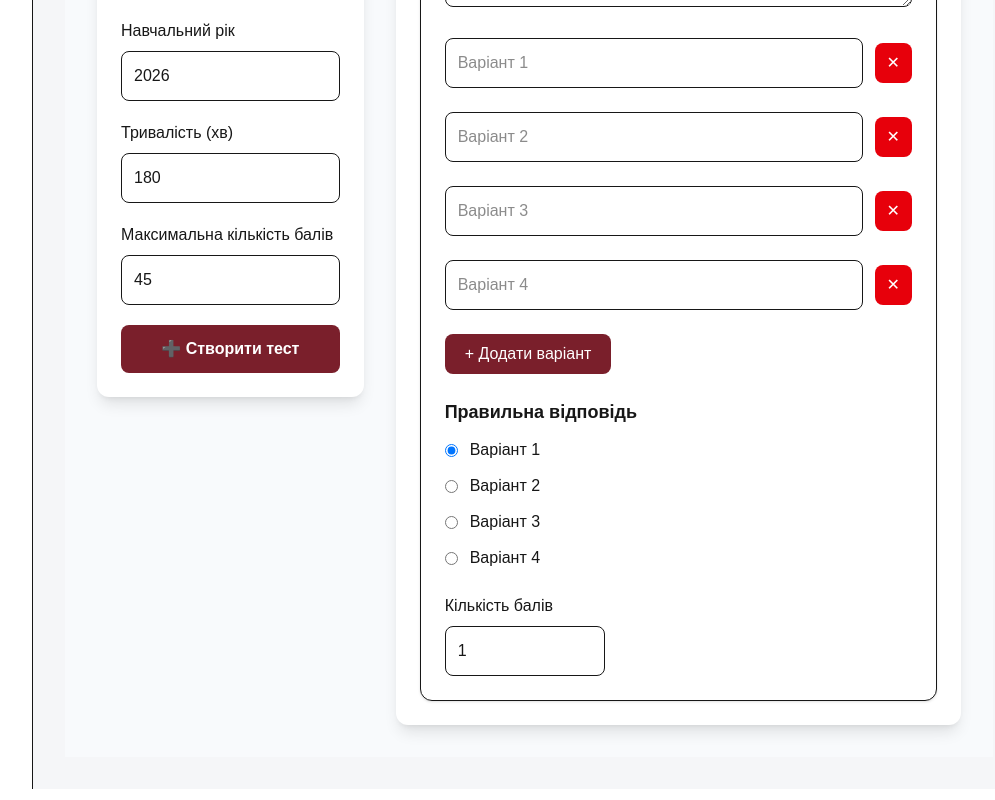
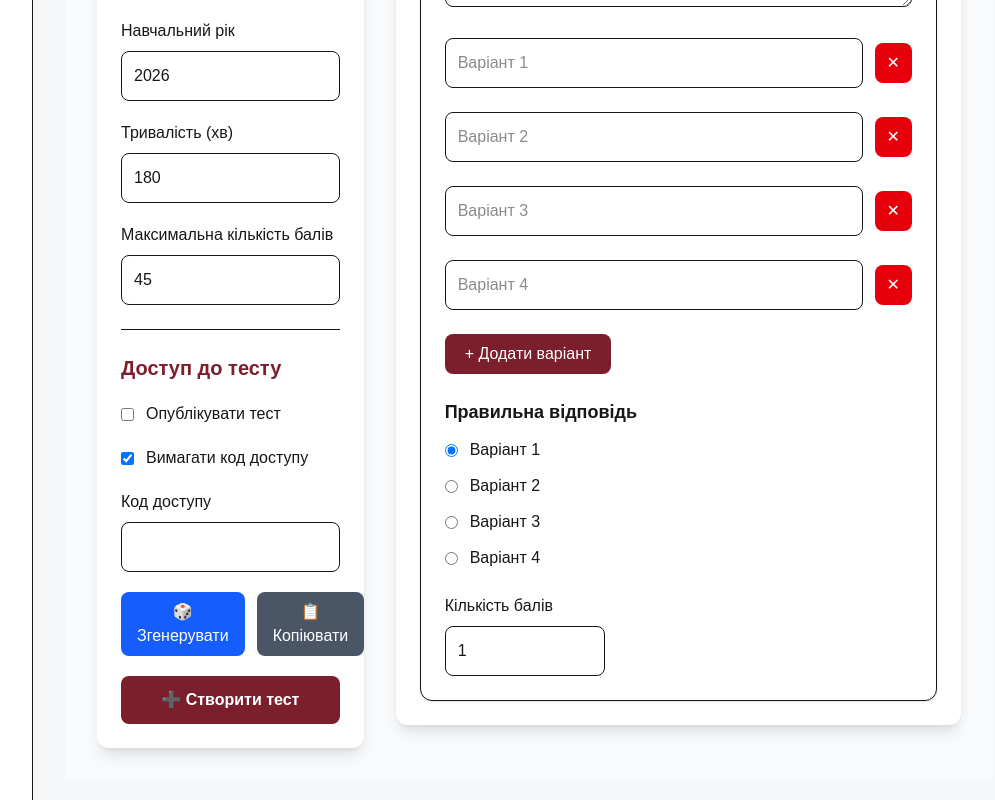
Before and after one commit to Andrii-kh-test/nmt-platform, a Next.js app: page /admin/tests/new in a window 1280 px wide. Shown: the part 733-1533 px from the top of the page, without its empty margins (255-1250 px from the left). Built offline with nearby package versions, Linux system fonts and the light colour scheme.

Commit message:
Added test publication and access code fields

```diff
--- a/app/api/admin/tests/[id]/route.ts
+++ b/app/api/admin/tests/[id]/route.ts
@@ -227,7 +227,14 @@ export async function PUT(
 
         maxPoints:
           body.maxPoints,
+isPublished:
+  body.isPublished,
 
+codeRequired:
+  body.codeRequired,
+
+accessCode:
+  body.accessCode,
 
 
         questions: {
--- a/app/api/admin/tests/route.ts
+++ b/app/api/admin/tests/route.ts
@@ -13,6 +13,11 @@ export async function POST(request: Request) {
         schoolYear: body.schoolYear,
         duration: body.duration,
         maxPoints: body.maxPoints,
+
+        // Нові поля
+        isPublished: body.isPublished,
+        codeRequired: body.codeRequired,
+        accessCode: body.accessCode,
 
         questions: {
           create: body.questions.map(
@@ -41,7 +46,6 @@ export async function POST(request: Request) {
       success: true,
       test,
     });
-
   } catch (error) {
     console.error(error);
 
--- /dev/null
+++ b/app/api/tests/check-code/route.ts
@@ -0,0 +1,66 @@
+import { NextRequest, NextResponse } from "next/server";
+import { prisma } from "@/app/lib/prisma";
+
+export async function POST(req: NextRequest) {
+  try {
+    const { testId, code } = await req.json();
+
+    const test = await prisma.test.findUnique({
+      where: {
+        id: Number(testId),
+      },
+    });
+
+    if (!test) {
+      return NextResponse.json(
+        {
+          success: false,
+          message: "Тест не знайдено.",
+        },
+        {
+          status: 404,
+        }
+      );
+    }
+
+    if (!test.isPublished) {
+      return NextResponse.json(
+        {
+          success: false,
+          message: "Тест ще не опублікований.",
+        },
+        {
+          status: 403,
+        }
+      );
+    }
+
+    if (test.codeRequired) {
+      if (test.accessCode !== code) {
+        return NextResponse.json(
+          {
+            success: false,
+            message: "Неправильний код доступу.",
+          },
+          {
+            status: 401,
+          }
+        );
+      }
+    }
+
+    return NextResponse.json({
+      success: true,
+    });
+  } catch {
+    return NextResponse.json(
+      {
+        success: false,
+        message: "Помилка сервера.",
+      },
+      {
+        status: 500,
+      }
+    );
+  }
+}
--- a/app/components/admin/TestSettings.tsx
+++ b/app/components/admin/TestSettings.tsx
@@ -153,7 +153,107 @@ export default function TestSettings() {
             className="w-full border rounded-lg p-3"
           />
         </div>
+<hr className="my-6" />
 
+<h3 className="text-xl font-bold text-[#7A1F2B]">
+  Доступ до тесту
+</h3>
+
+<div className="space-y-5 mt-4">
+
+  <label className="flex items-center gap-3">
+    <input
+      type="checkbox"
+      checked={test.isPublished}
+      onChange={(e) =>
+        updateTest("isPublished", e.target.checked)
+      }
+    />
+
+    <span>Опублікувати тест</span>
+  </label>
+
+  <label className="flex items-center gap-3">
+    <input
+      type="checkbox"
+      checked={test.codeRequired}
+      onChange={(e) =>
+        updateTest("codeRequired", e.target.checked)
+      }
+    />
+
+    <span>Вимагати код доступу</span>
+  </label>
+
+  {test.codeRequired && (
+    <>
+
+      <div>
+
+        <label className="block font-medium mb-2">
+          Код доступу
+        </label>
+
+        <input
+          type="text"
+          value={test.accessCode}
+          onChange={(e) =>
+            updateTest("accessCode", e.target.value)
+          }
+          className="w-full border rounded-lg p-3 font-mono"
+        />
+
+      </div>
+
+      <div className="flex gap-3">
+
+        <button
+          type="button"
+          onClick={() => {
+
+            const chars =
+              "ABCDEFGHJKLMNPQRSTUVWXYZ23456789";
+
+            let code = "NMT-";
+
+            for (let i = 0; i < 6; i++) {
+              code +=
+                chars[
+                  Math.floor(
+                    Math.random() * chars.length
+                  )
+                ];
+            }
+
+            updateTest(
+              "accessCode",
+              code
+            );
+
+          }}
+          className="bg-blue-600 hover:bg-blue-700 text-white px-4 py-2 rounded-lg"
+        >
+          🎲 Згенерувати
+        </button>
+
+        <button
+          type="button"
+          onClick={() =>
+            navigator.clipboard.writeText(
+              test.accessCode
+            )
+          }
+          className="bg-gray-600 hover:bg-gray-700 text-white px-4 py-2 rounded-lg"
+        >
+          📋 Копіювати
+        </button>
+
+      </div>
+
+    </>
+  )}
+
+</div>
         <button
           type="button"
           onClick={handleSave}
--- a/app/context/TestConstructorContext.tsx
+++ b/app/context/TestConstructorContext.tsx
@@ -50,7 +50,6 @@ type TestConstructorContextType = {
 
 // Новий тест НЕ має id
 const initialTest: Test = {
-
   title: "",
 
   subject: "Українська мова",
@@ -67,6 +66,11 @@ const initialTest: Test = {
     createQuestion(1),
   ],
 
+  isPublished: false,
+
+  codeRequired: true,
+
+  accessCode: "",
 };
 
 
--- /dev/null
+++ b/app/test/[id]/access/page.tsx
@@ -0,0 +1,61 @@
+"use client";
+
+import { useState } from "react";
+import { useRouter, useParams } from "next/navigation";
+
+export default function AccessPage() {
+  const router = useRouter();
+  const params = useParams();
+
+  const [code, setCode] = useState("");
+  const [error, setError] = useState("");
+
+  function checkCode() {
+    if (code.trim() === "") {
+      setError("Введіть код доступу.");
+      return;
+    }
+
+    // Поки що просто переходимо далі.
+    // Перевірку з базою реалізуємо наступним уроком.
+
+    router.push(`/test/${params.id}/participant`);
+  }
+
+  return (
+    <main className="min-h-screen flex items-center justify-center bg-[#F8FAFC]">
+
+      <div className="bg-white rounded-xl shadow-lg p-10 w-full max-w-lg">
+
+        <h1 className="text-3xl font-bold text-[#7A1F2B] mb-8 text-center">
+          Код доступу
+        </h1>
+
+        <input
+          value={code}
+          onChange={(e) => {
+            setCode(e.target.value);
+            setError("");
+          }}
+          placeholder="Введіть код"
+          className="w-full border rounded-lg p-4 text-lg"
+        />
+
+        {error && (
+          <p className="text-red-600 mt-3">
+            {error}
+          </p>
+        )}
+
+        <button
+          onClick={checkCode}
+          className="mt-8 w-full bg-[#7A1F2B] hover:bg-[#641823] text-white py-4 rounded-lg text-lg font-semibold transition"
+        >
+          Продовжити
+        </button>
+
+      </div>
+
+    </main>
+  );
+}
--- /dev/null
+++ b/app/test/[id]/participant/page.tsx
@@ -0,0 +1,98 @@
+"use client";
+
+import { useState } from "react";
+import { useRouter, useParams } from "next/navigation";
+
+export default function ParticipantPage() {
+  const router = useRouter();
+  const params = useParams();
+
+  const [lastName, setLastName] = useState("");
+  const [firstName, setFirstName] = useState("");
+  const [middleName, setMiddleName] = useState("");
+
+  const [error, setError] = useState("");
+
+  function continueToInstruction() {
+    if (
+      !lastName.trim() ||
+      !firstName.trim() ||
+      !middleName.trim()
+    ) {
+      setError("Заповніть усі поля.");
+      return;
+    }
+
+    sessionStorage.setItem(
+      "participant",
+      JSON.stringify({
+        lastName,
+        firstName,
+        middleName,
+      })
+    );
+
+    router.push(`/test/${params.id}/instruction`);
+  }
+
+  return (
+    <main className="min-h-screen flex items-center justify-center bg-[#F8FAFC]">
+
+      <div className="bg-white rounded-xl shadow-lg p-10 w-full max-w-xl">
+
+        <h1 className="text-3xl font-bold text-[#7A1F2B] mb-8 text-center">
+          Дані учасника
+        </h1>
+
+        <div className="space-y-5">
+
+          <input
+            value={lastName}
+            onChange={(e) => {
+              setLastName(e.target.value);
+              setError("");
+            }}
+            placeholder="Прізвище"
+            className="w-full border rounded-lg p-4"
+          />
+
+          <input
+            value={firstName}
+            onChange={(e) => {
+              setFirstName(e.target.value);
+              setError("");
+            }}
+            placeholder="Ім'я"
+            className="w-full border rounded-lg p-4"
+          />
+
+          <input
+            value={middleName}
+            onChange={(e) => {
+              setMiddleName(e.target.value);
+              setError("");
+            }}
+            placeholder="По батькові"
+            className="w-full border rounded-lg p-4"
+          />
+
+        </div>
+
+        {error && (
+          <p className="text-red-600 mt-4">
+            {error}
+          </p>
+        )}
+
+        <button
+          onClick={continueToInstruction}
+          className="mt-8 w-full bg-[#7A1F2B] hover:bg-[#641823] text-white py-4 rounded-lg font-semibold transition"
+        >
+          Продовжити
+        </button>
+
+      </div>
+
+    </main>
+  );
+}
--- /dev/null
+++ b/prisma/lib/prisma.ts
@@ -0,0 +1,13 @@
+import { PrismaClient } from "@prisma/client";
+
+const globalForPrisma = globalThis as {
+  prisma?: PrismaClient;
+};
+
+export const prisma =
+  globalForPrisma.prisma ??
+  new PrismaClient();
+
+if (process.env.NODE_ENV !== "production") {
+  globalForPrisma.prisma = prisma;
+}
```
Also changed, not shown: app/types/test.ts (+15 -0 lines), 1 other file (tests, documents, lock files or other folders).
